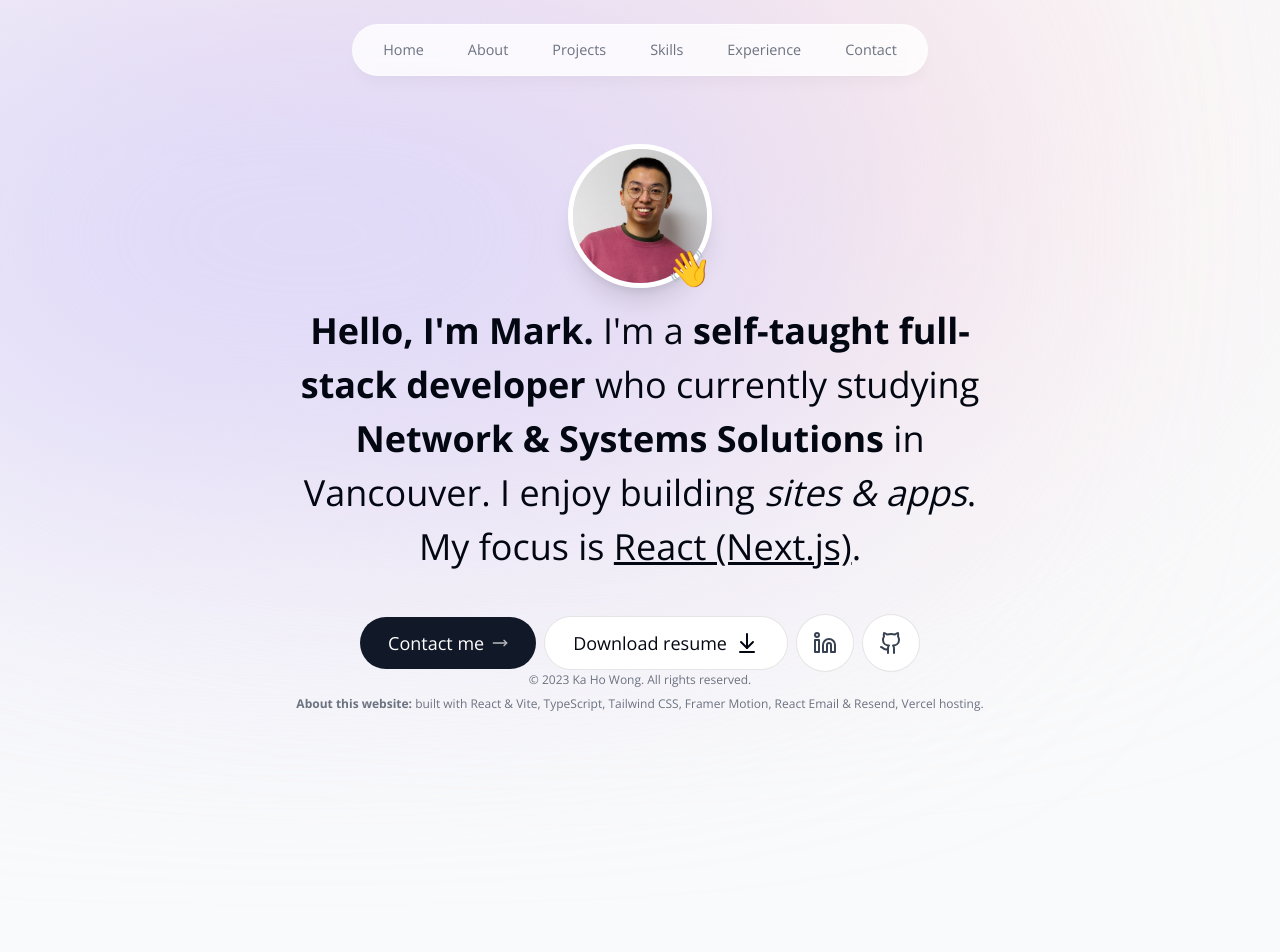
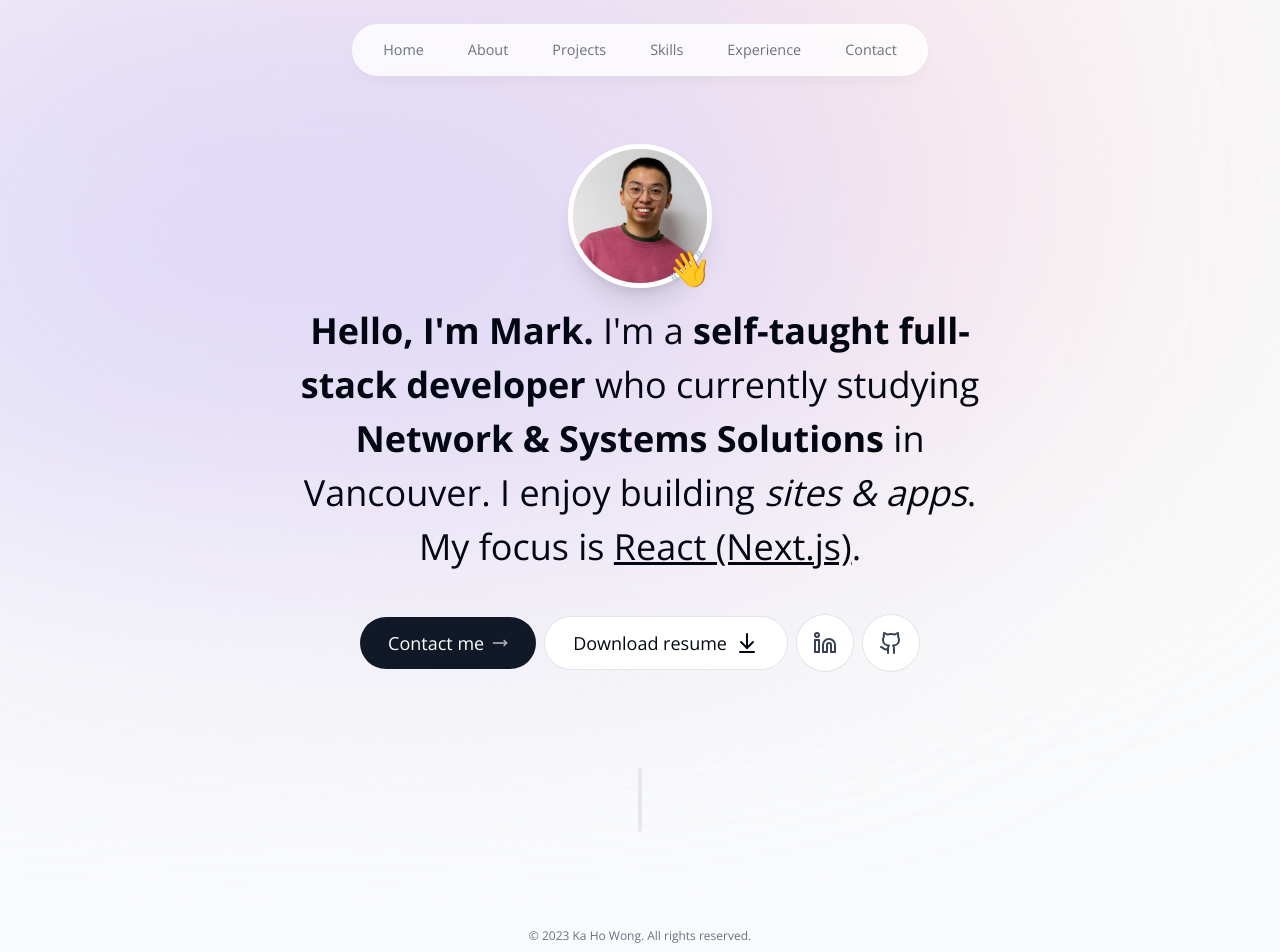
Before and after one commit to mark62005/vite-portfolio, a React (Vite) app: page / in a window 1280 px wide. Shown: the top 952 px of the page. Built offline with nearby package versions, Linux system fonts and the light colour scheme.

Commit message:
Create section divider

```diff
--- a/src/App.tsx
+++ b/src/App.tsx
@@ -2,6 +2,7 @@ import BackgroundDecoration from "./components/decorations/BackgroundDecoration"
 import Footer from "./components/Footer";
 import Header from "./components/Header";
 import Hero from "./components/Hero";
+import SectionDivider from "./components/ui/SectionDivider";
 
 function App() {
 	return (
@@ -10,9 +11,10 @@ function App() {
 			className="relative h-[1000px] pt-28 sm:pt-36"
 		>
 			<Header />
-			<main className="">
+			<main className="flex flex-col items-center px-4">
 				<BackgroundDecoration />
 				<Hero />
+				<SectionDivider />
 			</main>
 			<Footer />
 		</div>
--- a/src/components/MaxWidthContainer.tsx
+++ b/src/components/MaxWidthContainer.tsx
@@ -10,7 +10,7 @@ const MaxWidthContainer = ({ className, children }: MaxWidthContainerProps) => {
 	return (
 		<section
 			className={cn(
-				"w-full max-w-[55rem] mx-auto mb-28 px-16 text-center sm:mb-0",
+				"w-full max-w-[55rem] mx-auto mb-28 px-0 lg:px-16 text-center sm:mb-0",
 				className
 			)}
 		>
--- /dev/null
+++ b/src/components/ui/SectionDivider.tsx
@@ -0,0 +1,20 @@
+import { motion } from "framer-motion";
+
+const SectionDivider = () => {
+	return (
+		<motion.div
+			aria-hidden="true"
+			className="bg-gray-200 my-24 h-16 w-1 rounded-full hidden sm:block dark:bg-opacity-20"
+			initial={{
+				opacity: 0,
+				y: 100,
+			}}
+			animate={{
+				opacity: 1,
+				y: 0,
+			}}
+			transition={{ delay: 0.125 }}
+		/>
+	);
+};
+export default SectionDivider;
```
